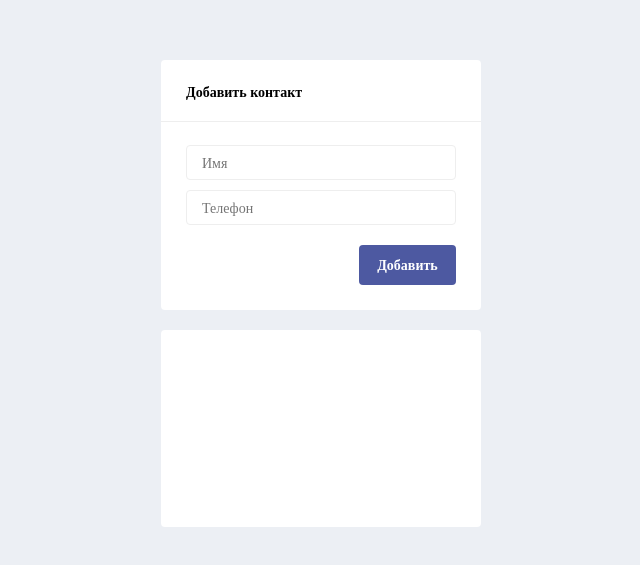
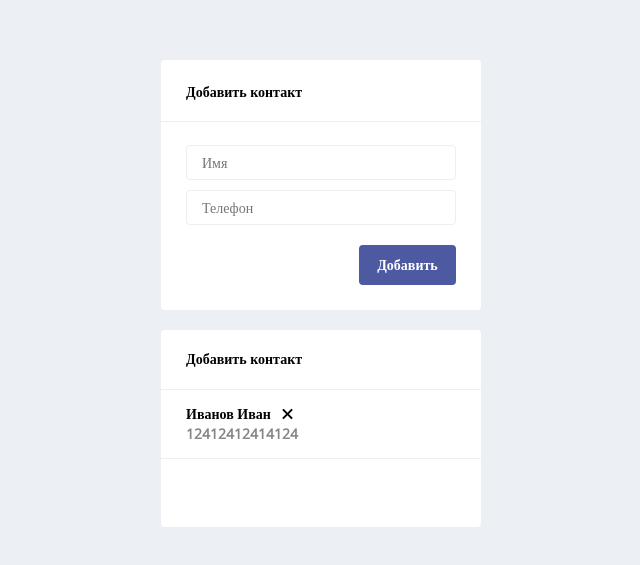
Before and after one commit to antonsaf18/-contact_book, a Vue app: page / in a window 1280 px wide. Shown: the part 107-672 px from the top of the page, without its empty margins (319-959 px from the left). Built offline with nearby package versions, Linux system fonts and the light colour scheme.

Commit message:
added contact-list-component

```diff
--- a/src/components/contact-list-component/style.scss
+++ b/src/components/contact-list-component/style.scss
@@ -8,13 +8,67 @@
   background-color: #ffffff;
   border-radius: 4px;
   &-wrap {
+    color: black;
     display: flex;
     flex-direction: column;
-    justify-content: center;
+    justify-content: flex-start;
     align-items: flex-start;
     margin-left: auto;
     margin-right: auto;
-    width: 280px;
-    height: 370px;
+    width: 100%;
+    height: 100%;
+    &-info {
+      display: flex;
+      flex-direction: column;
+      justify-content: center;
+      align-items: flex-start;
+      box-sizing: border-box;
+      border-bottom: 1px solid #eeeeee;
+      height: 60px;
+      width: 100%;
+      padding-left: 25px;
+    }
+    &-user {
+      display: flex;
+      flex-direction: column;
+      justify-content: center;
+      align-items: flex-start;
+      box-sizing: border-box;
+      border-bottom: 1px solid #eeeeee;
+      height: 69px;
+      width: 100%;
+      padding-left: 25px;
+      &-name {
+        display: flex;
+        flex-direction: row;
+        margin-bottom: 5px;
+        &-check {
+          margin-left: 10px;
+          cursor: pointer;
+          width: 13px;
+          height: 13px;
+          //background-color: red;
+          &-check {
+            border: 1px solid black;
+            transform: rotate(-45deg);
+            position: relative;
+            height: 0px;
+            top: 7px;
+            left: 0px;
+          }
+          &-check1 {
+            border:1px solid black;
+            transform: rotate(45deg);
+            position:relative;
+            height: 0px;
+            top: 5px;
+            left: 0px;
+          }
+        }
+      }
+      &-number {
+        color: #858585;
+      }
+    }
   }
 }
--- a/src/components/contact-list-component/template.html
+++ b/src/components/contact-list-component/template.html
@@ -1,7 +1,19 @@
 <div class="contact-list-component">
     <div class="contact-list-component-wrap">
-            <div class="contact-list-component-info">
-
+        <div class="contact-list-component-wrap-info">
+            <h3>Добавить контакт</h3>
+        </div>
+        <div class="contact-list-component-wrap-user">
+            <div class="contact-list-component-wrap-user-name">
+                <h3>Иванов Иван</h3>
+                <div class="contact-list-component-wrap-user-name-check">
+                    <div class="contact-list-component-wrap-user-name-check-check"></div>
+                    <div class="contact-list-component-wrap-user-name-check-check1"></div>
+                </div>
             </div>
+            <div class="contact-list-component-wrap-user-number">
+                <h3>12412412414124</h3>
+            </div>
+        </div>
     </div>
 </div>
```
